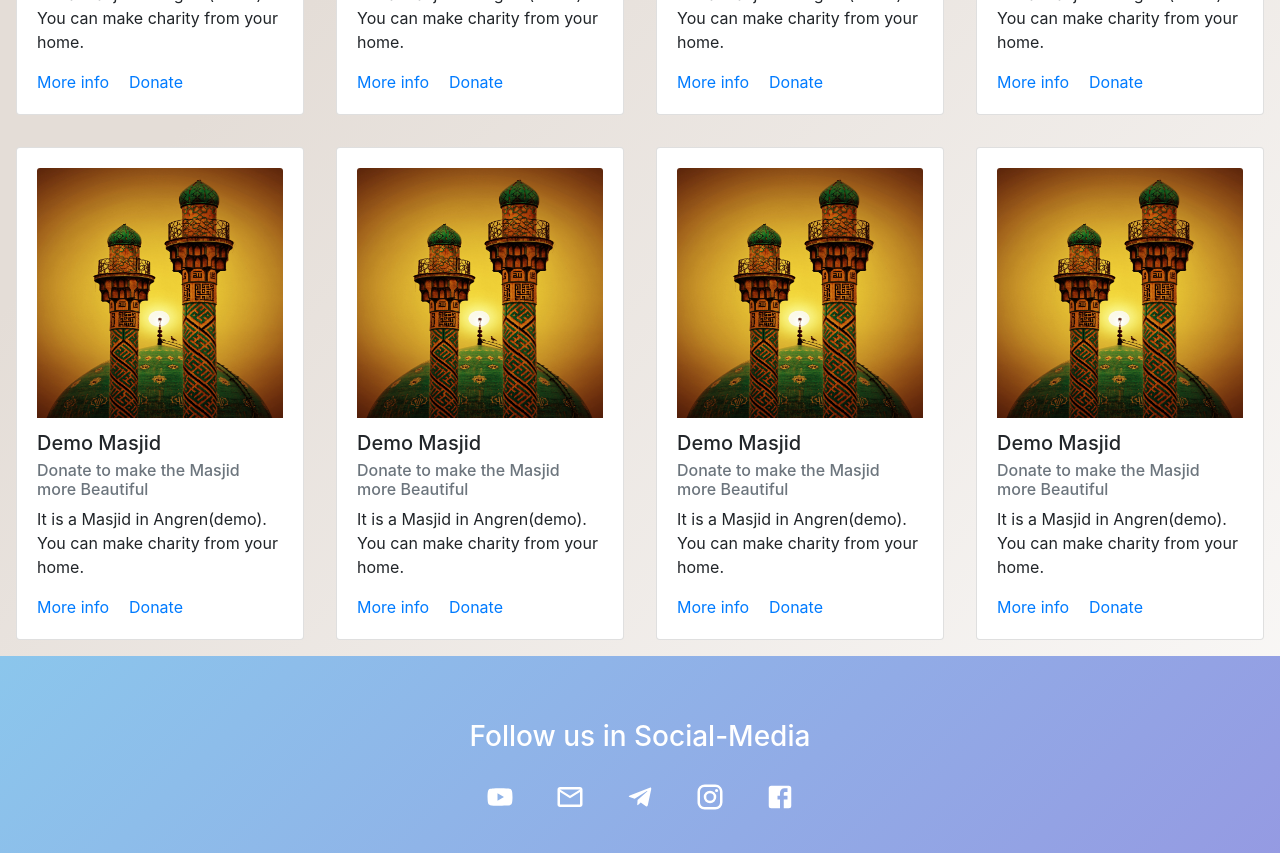
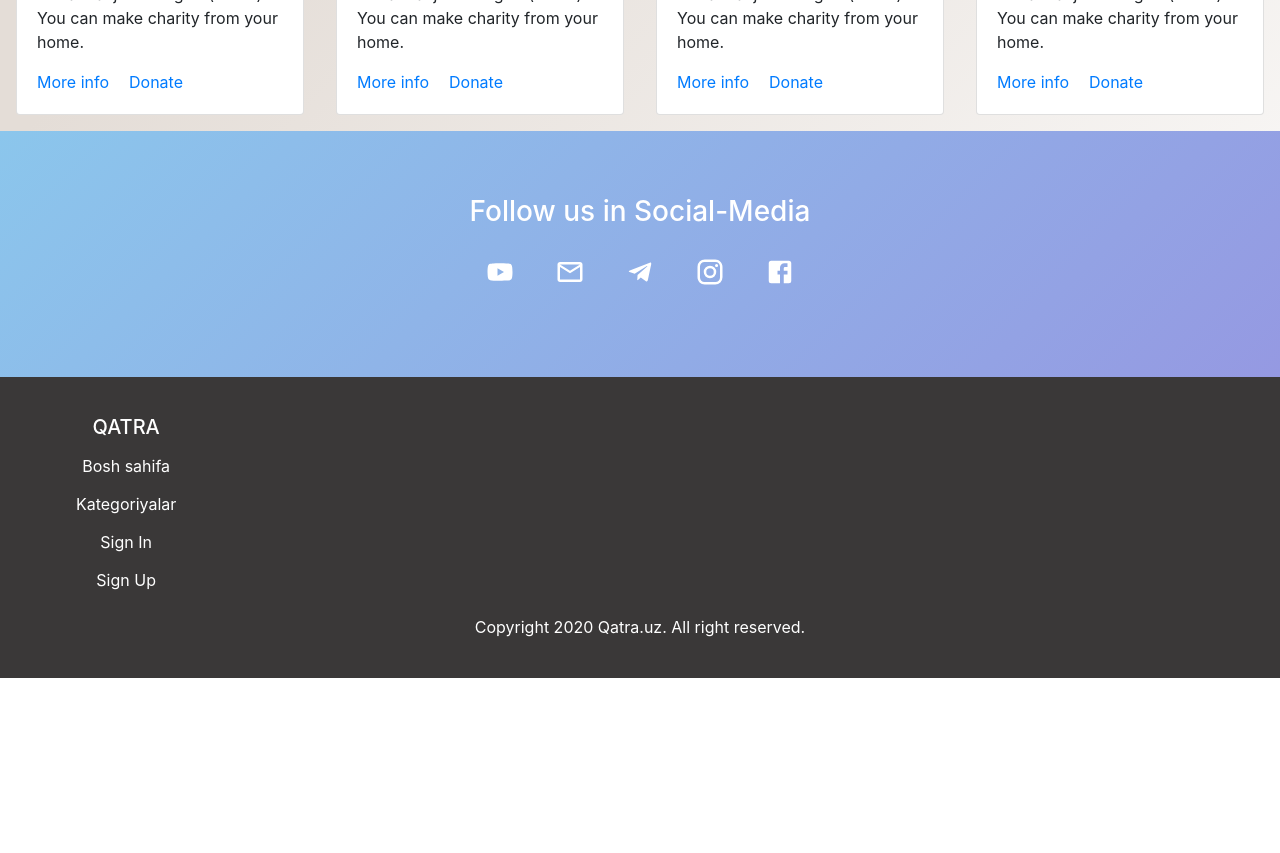
Before and after one commit to dostongulmatov/qatra.uz, a React (Create React App) app: page / in a window 1280 px wide. Shown: the part 620-1473 px from the top of the page. After the commit the page ends 1298 px from the top, so only its background shows below. Built offline with nearby package versions, Linux system fonts and the light colour scheme.

Commit message:
checking git

```diff
--- a/src/components/Home.js
+++ b/src/components/Home.js
@@ -10,13 +10,6 @@ const Home = () => {
         <Card1 />
         <Card1 />
       </div>
-      <div className="card-container">
-        <Card1 />
-        <Card1 />
-        <Card1 />
-        <Card1 />
-      </div>
-
       <Media />
     </div>
   )
```
